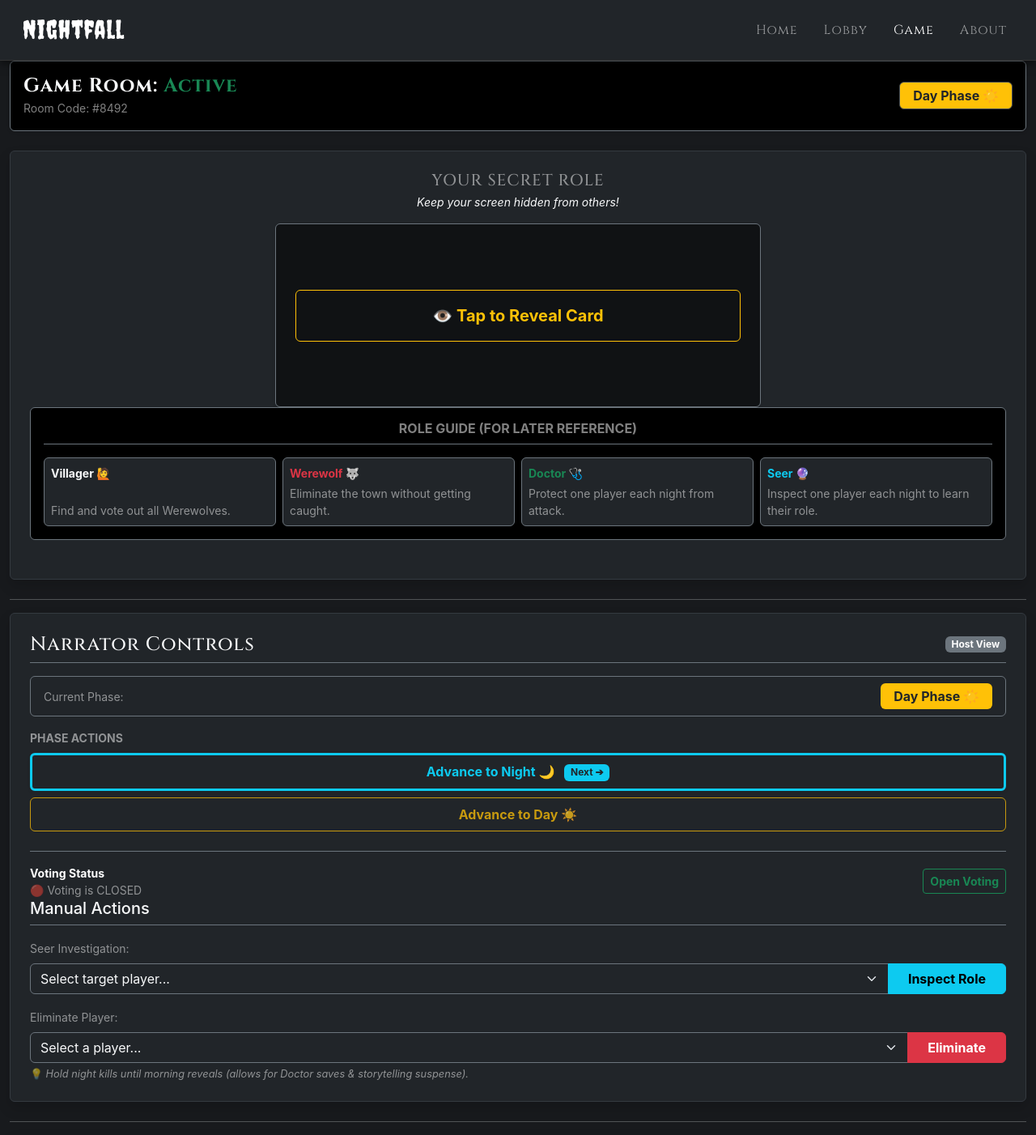
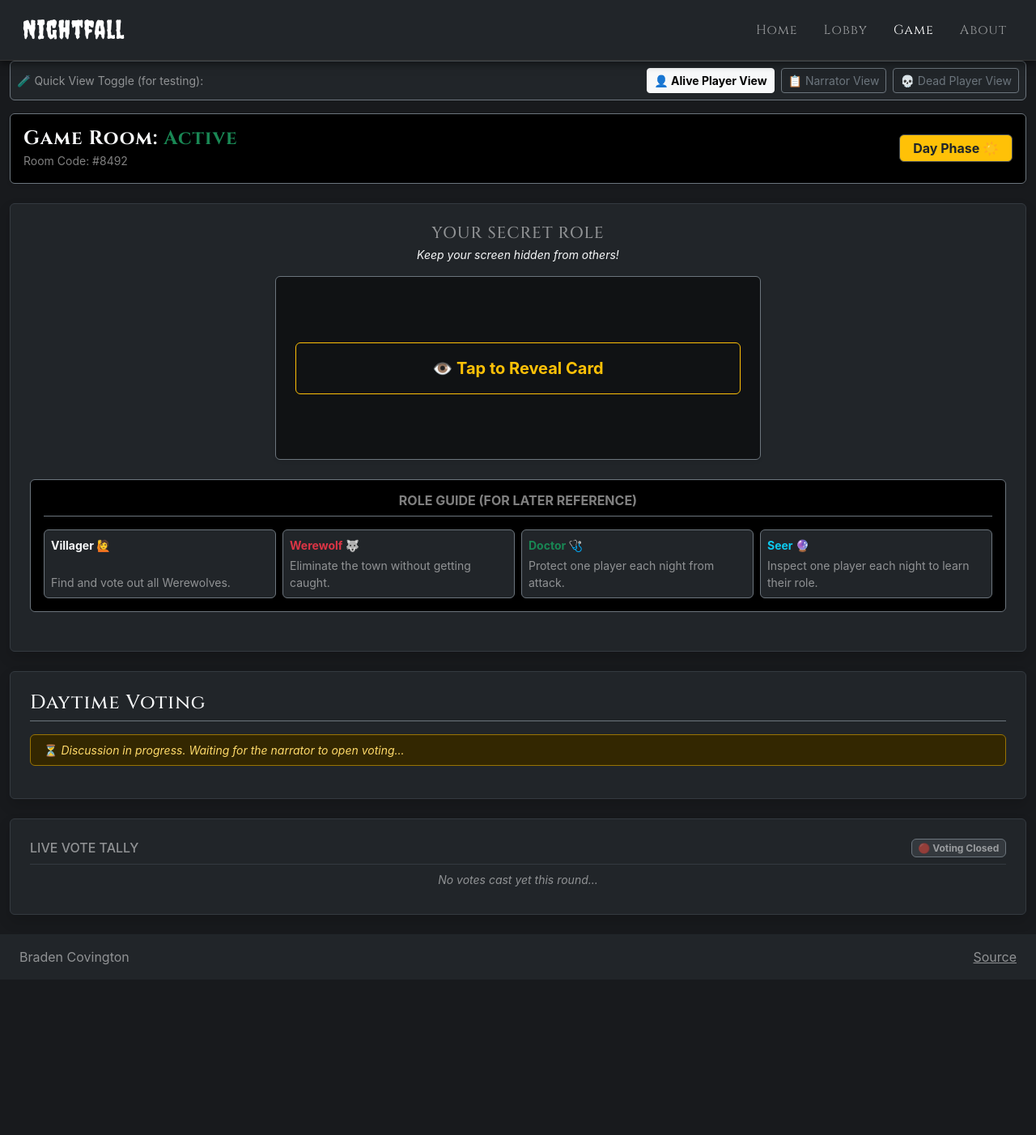
Before and after one commit to BCovi/startup, a React (Vite) app: page /game in a window 1280 px wide. Shown: the top 1402 px of the page at 81% size. After the commit the page ends 1210 px from the top, so only its background shows below. Built offline with nearby package versions, Linux system fonts and the light colour scheme.

Commit message:
Hidden Sections Dynamically and Testing section.

```diff
--- a/src/game/game.jsx
+++ b/src/game/game.jsx
@@ -20,6 +20,8 @@ export function Game() {
   const [votingOpen, setVotingOpen] = useState(false);
   const [votingClosed, setVotingClosed] = useState(false);
 
+  // Check if current user is dead
+  const isDead = eliminatedPlayers.includes('You');
 
   // Voting handler
   const handleVote = (target) => {
@@ -27,7 +29,6 @@ export function Game() {
     setVotes(prev => ({ ...prev, [target]: prev[target] + 1 }));
     setUserVote(target);
   };
-
 
   const handleInspect = () => {
     if (!seerTarget) return;
@@ -39,12 +40,11 @@ const handleEliminate = () => {
     if (!eliminateTarget) return;
     setEliminatedNotice(`⚡ ${eliminateTarget} has been eliminated from the game!`);
 
-  // Add them to the eliminated list if not already there
     if (!eliminatedPlayers.includes(eliminateTarget)) {
       setEliminatedPlayers([...eliminatedPlayers, eliminateTarget]);
     }
 
-  setEliminateTarget(''); // Clear the dropdown selection
+    setEliminateTarget('');
   };
 
   // Randomly assign a role on initial component mount
@@ -62,6 +62,31 @@ const handleEliminate = () => {
 
   return (
     <main className="container-fluid flex-grow-1">
+      {/* Quick Test Toggle for Grading / Development */}
+      <div className="bg-dark border border-secondary rounded p-2 mb-3 d-flex justify-content-between align-items-center">
+        <span className="small text-white-50">🧪 Quick View Toggle (for testing):</span>
+        <div>
+          <button
+            className={`btn btn-sm me-2 ${!isNarrator && !isDead ? 'btn-light fw-bold' : 'btn-outline-secondary'}`}
+            onClick={() => { setIsNarrator(false); setEliminatedPlayers([]); }}
+          >
+            👤 Alive Player View
+          </button>
+          <button
+            className={`btn btn-sm me-2 ${isNarrator ? 'btn-warning fw-bold' : 'btn-outline-secondary'}`}
+            onClick={() => setIsNarrator(true)}
+          >
+            📋 Narrator View
+          </button>
+          <button
+            className={`btn btn-sm ${!isNarrator && isDead ? 'btn-danger fw-bold' : 'btn-outline-secondary'}`}
+            onClick={() => { setIsNarrator(false); setEliminatedPlayers(['You']); }}
+          >
+            💀 Dead Player View
+          </button>
+        </div>
+      </div>
+
       {/* Phase & Room Header Banner */}
       <div className="d-flex justify-content-between align-items-center bg-black bg-opacity-40 border border-secondary rounded p-3 mb-4 shadow-sm">
         <div>
@@ -79,14 +104,13 @@ const handleEliminate = () => {
         </div>
       </div>
 
-      {/* Secret Role Reveal */}
+      {/* ALIVE PLAYER: Secret Role Reveal & Reference Guide */}
+      {!isNarrator && !isDead && (
         <section id="role-reveal" className="card bg-dark text-light border-secondary shadow p-4 mb-4 text-center">
           <h2 className="h5 text-uppercase tracking-wide text-white-50 mb-1">Your Secret Role</h2>
           <p className="small text fst-italic mb-3">Keep your screen hidden from others!</p>
 
-        {/* Step 2: Update the React logic in src/game/game.jsx */}
           <div className="card-container mx-auto p-4 border border-secondary rounded bg-black bg-opacity-50 shadow-sm secret-role-container">
-
             {/* Button View Panel */}
             <div className={`secret-role-panel ${isRevealed ? 'button-panel-hidden' : 'secret-role-panel-visible'}`}>
               <button
@@ -118,7 +142,7 @@ const handleEliminate = () => {
           </div>
 
           {/* ROLE REFERENCE GUIDE */}
-        <div className="border border-secondary rounded p-3 bg-black bg-opacity-40 mb-4">
+          <div className="border border-secondary rounded p-3 bg-black bg-opacity-40 mb-4 mt-4">
             <h4 className="h6 text-white-50 text-uppercase fw-bold mb-3 border-bottom border-secondary pb-2">
               Role Guide (for later reference)
             </h4>
@@ -150,17 +174,16 @@ const handleEliminate = () => {
             </div>
           </div>
         </section>
+      )}
 
-      <hr />
-
-      {/* 1. NARRATOR VIEW */}
+      {/* NARRATOR VIEW */}
+      {isNarrator && (
         <section id="narrator-view" className="card bg-dark text-light border-secondary shadow p-4 mb-4">
           <div className="d-flex justify-content-between align-items-center mb-3 border-bottom border-secondary pb-2">
             <h2 className="h4 mb-0">Narrator Controls</h2>
             <span className="badge bg-secondary">Host View</span>
           </div>
 
-        {/* Current Phase Reference Indicator */}
           <div className="mb-3 d-flex align-items-center justify-content-between px-3 py-2 bg-dark border border-secondary rounded">
             <span className="text-white-50 small">Current Phase:</span>
             <span className={`badge fs-6 px-3 py-2 ${
@@ -172,7 +195,6 @@ const handleEliminate = () => {
             </span>
           </div>
 
-        {/* Game Progression Buttons (Stacked Vertically) */}
           <div>
             <div className="fw-bold text-uppercase small mb-2 text-white-50">Phase Actions</div>
             <div className="d-grid gap-2 mb-4">
@@ -182,8 +204,8 @@ const handleEliminate = () => {
                 onClick={() => {
                   setPhase('Night Phase 🌙');
                   setVotingOpen(false);
-                setUserVote(null); // Clears the user's past vote!
-                setVotes({ John: 0, Sarah: 0, Mike: 0, Skip: 0 }); // Resets the tally for the next round!
+                  setUserVote(null);
+                  setVotes({ John: 0, Sarah: 0, Mike: 0, Skip: 0 });
                 }}
               >
                 Advance to Night 🌙 {phase.includes('Day') && <span className="badge bg-info text-dark ms-2">Next ➔</span>}
@@ -198,7 +220,6 @@ const handleEliminate = () => {
               </button>
             </div>
 
-          {/* Narrator Voting Toggle Control */}
             <div className="mt-3 pt-3 border-top border-secondary d-flex justify-content-between align-items-center">
               <div>
                 <div className="fw-bold small text-white">Voting Status</div>
@@ -209,7 +230,7 @@ const handleEliminate = () => {
               <button
                 type="button"
                 className={`btn btn-sm fw-bold ${votingOpen ? 'btn-outline-danger' : 'btn-outline-success'}`}
-              disabled={!phase.includes('Day')} // Can only open voting during the day!
+                disabled={!phase.includes('Day')}
                 onClick={() => setVotingOpen(!votingOpen)}
               >
                 {votingOpen ? 'Close Voting' : 'Open Voting'}
@@ -217,10 +238,8 @@ const handleEliminate = () => {
             </div>
           </div>
 
-        {/* MANUAL ACTIONS SECTION */}
-        <h3 className="h5 mb-3 border-bottom border-secondary pb-2">Manual Actions</h3>
+          <h3 className="h5 mb-3 mt-4 border-bottom border-secondary pb-2">Manual Actions</h3>
 
-        {/* Seer Tool for Narrator */}
           <form onSubmit={(e) => { e.preventDefault(); handleInspect(); }} className="mb-3">
             <label htmlFor="seer-check" className="form-label text-white-50 small">Seer Investigation:</label>
             <div className="input-group">
@@ -241,14 +260,12 @@ const handleEliminate = () => {
             </div>
           </form>
 
-        {/* Dynamic Role Result Display */}
           {seerResult && (
             <div className="alert alert-info py-2 px-3 small mb-4" role="alert">
               <em>{seerResult}</em>
             </div>
           )}
 
-        {/* Eliminate Player Tool for Narrator */}
           <form onSubmit={(e) => { e.preventDefault(); handleEliminate(); }}>
             <label htmlFor="kill-player" className="form-label text-white-50 small">Eliminate Player:</label>
             <div className="input-group">
@@ -270,30 +287,24 @@ const handleEliminate = () => {
             <div className="form-text text-white-50 small mt-1" style={{ fontSize: '0.8rem' }}>
               💡 <em>Hold night kills until morning reveals (allows for Doctor saves & storytelling suspense).</em>
             </div>
-
           </form>
 
-        {/* Dynamic Elimination Notice Display */}
           {eliminatedNotice && (
             <div className="alert alert-danger py-2 px-3 small mt-3 mb-0" role="alert">
               <em>{eliminatedNotice}</em>
             </div>
           )}
         </section>
-      <hr />
+      )}
 
-      {/* 2. ALIVE PLAYER VIEW */}
+      {/* ALIVE PLAYER VOTING SECTION (Only visible during the Day) */}
+      {!isNarrator && !isDead && phase.includes('Day') && (
         <section id="alive-view" className="card bg-dark text-light border-secondary shadow p-4 mb-4">
           <div className="d-flex justify-content-between align-items-center mb-3 border-bottom border-secondary pb-2">
             <h2 className="h4 mb-0">Daytime Voting</h2>
           </div>
 
-        {/* Dynamic status alerts based on phase and voting toggle */}
-        {!phase.includes('Day') ? (
-          <div className="alert alert-secondary py-2 px-3 small mb-3" role="alert">
-            🌙 <em>The town is asleep. Voting is disabled during the night phase.</em>
-          </div>
-        ) : !votingOpen ? (
+          {!votingOpen ? (
             <div className="alert alert-warning py-2 px-3 small mb-3" role="alert">
               ⏳ <em>Discussion in progress. Waiting for the narrator to open voting...</em>
             </div>
@@ -307,8 +318,7 @@ const handleEliminate = () => {
             </p>
           )}
 
-        {/* Dynamic Voting Buttons (Only show when it's Day, voting is open, and user hasn't voted) */}
-        {phase.includes('Day') && votingOpen && !userVote && (
+          {votingOpen && !userVote && (
             <div className="mb-4">
               <div className="d-grid gap-2 d-sm-flex flex-wrap">
                 {alivePlayers.map(player => (
@@ -331,13 +341,20 @@ const handleEliminate = () => {
               </div>
             </div>
           )}
+        </section>
+      )}
 
-        {/* Real-Time Live Tally Box */}
-        <div id="live-tally" className="border border-secondary rounded p-3 bg-black bg-opacity-40">
+      {/* SHARED LIVE TALLY BOARD (Visible to Everyone During Day) */}
+      {phase.includes('Day') && (
+        <div id="live-tally" className="card bg-dark text-light border-secondary shadow p-4 mb-4">
           <div className="d-flex justify-content-between align-items-center mb-2">
-            <h3 className="h6 mb-0 text-uppercase tracking-wide text-white-50">Live Tally</h3>
-            <span className="badge bg-info bg-opacity-10 text-info border border-info border-opacity-25 small">
-              (Live State)
+            <h3 className="h6 mb-0 text-uppercase tracking-wide text-white-50">Live Vote Tally</h3>
+            <span className={`badge border small ${
+              votingOpen
+                ? 'bg-success text-white border-success'
+                : 'bg-secondary bg-opacity-25 text-white-50 border-secondary'
+            }`}>
+              {votingOpen ? '🟢 Voting Open' : '🔴 Voting Closed'}
             </span>
           </div>
           <ul className="list-group list-group-flush bg-transparent">
@@ -354,7 +371,6 @@ const handleEliminate = () => {
                 </li>
             ))}
 
-            {/* Show Skip Vote if anyone skipped */}
             {votes.Skip > 0 && (
               <li className="list-group-item bg-transparent text-light border-0 d-flex justify-content-between align-items-center px-0 py-2">
                 <span className="text-white-50">Skip Vote</span>
@@ -362,7 +378,6 @@ const handleEliminate = () => {
               </li>
             )}
 
-            {/* Fallback message when the board is completely empty */}
             {allPlayers.every(p => votes[p] === 0) && votes.Skip === 0 && (
               <li className="list-group-item bg-transparent text-light border-0 text-center py-2 text-white-50 small fst-italic">
                 No votes cast yet this round...
@@ -370,18 +385,12 @@ const handleEliminate = () => {
             )}
           </ul>
         </div>
-      </section>
+      )}
 
-      <hr />
-
-      {/* 3. DEAD / ELIMINATED PLAYER VIEW */}
+      {/* DEAD / ELIMINATED PLAYER VIEW */}
+      {!isNarrator && isDead && (
         <section id="dead-view" className="card bg-dark text-light border-danger shadow-lg p-4 p-md-5 mb-4 text-center">
           <div className="py-4 py-md-5">
-          {/* Eerie Skull Icon */}
-          <div className="mb-3">
-            <img src="/skull_icon.png" className="skull-icon" alt="Eliminated player skull icon" />
-          </div>
-
             <h2 className="display-6 fw-bold text-danger text-uppercase mb-2">You Have Been Eliminated</h2>
             <div className="mb-4">
               <span className="badge bg-danger bg-opacity-25 text-danger border border-danger border-opacity-50 px-3 py-2 fs-6">
@@ -409,7 +418,7 @@ const handleEliminate = () => {
             </div>
           </div>
         </section>
-      <hr />
+      )}
     </main>
   );
 }
```
Lines whose indentation alone changed are shown as unchanged.
